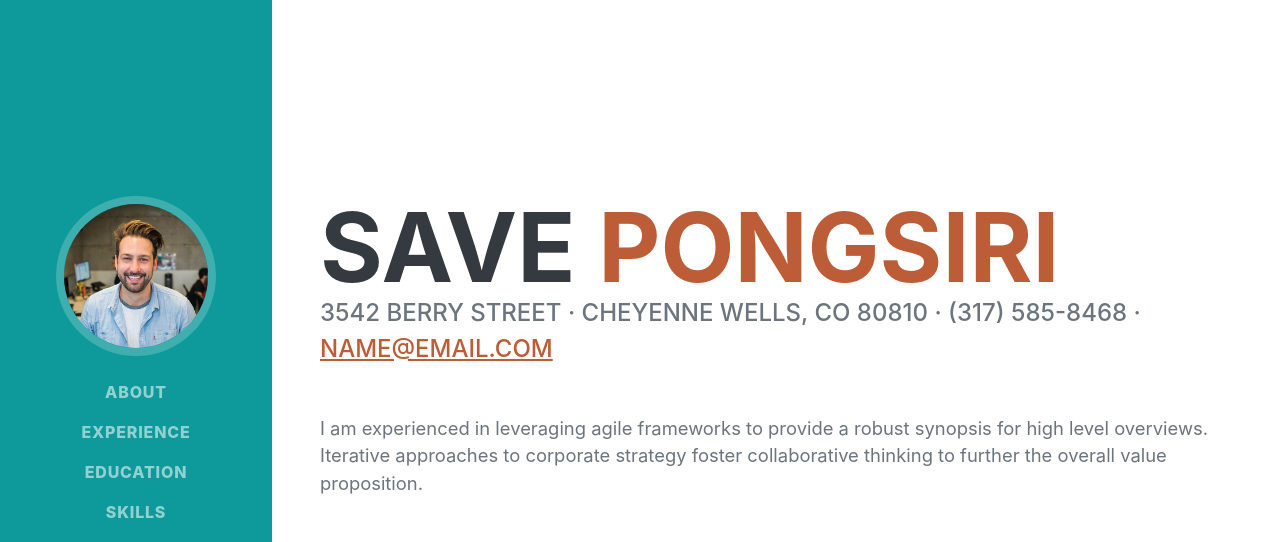
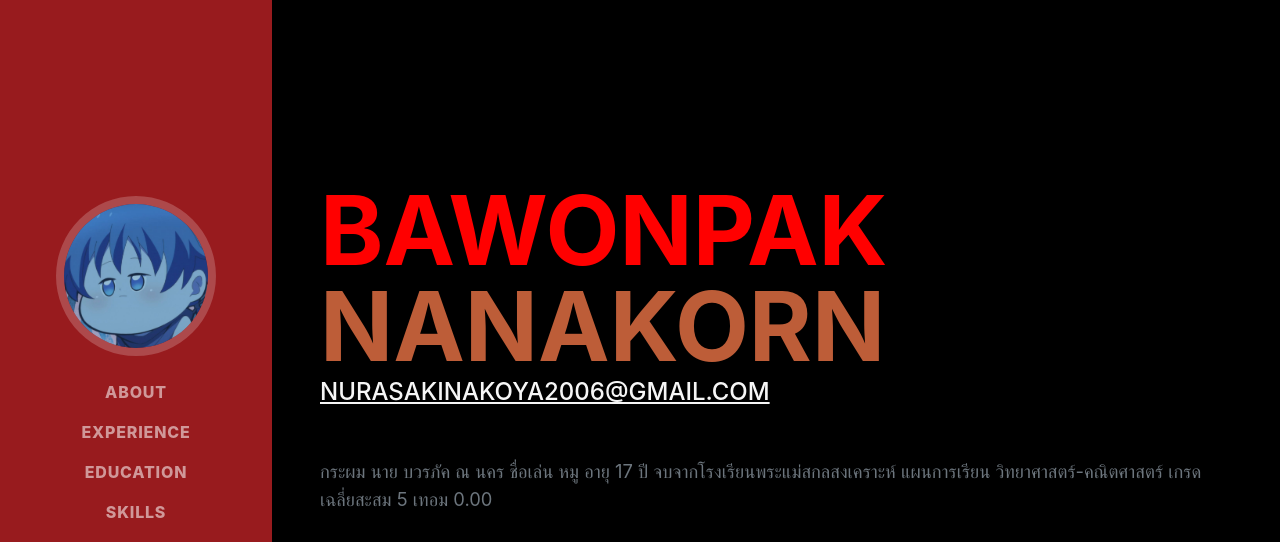
Before and after one commit to Xerrivia/Xerrivia, a plain HTML site: page index.html in a window 1280 px wide. Shown: the top 542 px of the page. Drawn offline with nearby package versions, Linux system fonts and the light colour scheme; a web font is replaced by a local one.

Commit message:
add pic color text port

```diff
--- a/index.html
+++ b/index.html
@@ -33,15 +33,15 @@
     <!-- Navigation-->
     <nav
       class="navbar navbar-expand-lg navbar-dark bg-primary fixed-top"
-      style="background-color: #0e9a9a !important;"
+      style="background-color: #981B1E !important;"
       id="sideNav"
     >
       <a class="navbar-brand js-scroll-trigger" href="#page-top">
-        <span class="d-block d-lg-none">Save Pongsiri</span>
+        <span class="d-block d-lg-none">Portfolio Bawonpak</span>
         <span class="d-none d-lg-block"
           ><img
             class="img-fluid img-profile rounded-circle mx-auto mb-2"
-            src="assets/img/profile.jpg"
+            src="assets/img/R.jpg"
             alt="..."
         /></span>
       </a>
@@ -91,18 +91,16 @@
       <section class="resume-section" id="about">
         <div class="resume-section-content">
           <h1 class="mb-0">
-            Save
-            <span class="text-primary">Pongsiri</span>
+            Bawonpak
+            <span class="text-primary">Nanakorn</span>
           </h1>
           <div class="subheading mb-5">
-            3542 Berry Street · Cheyenne Wells, CO 80810 · (317) 585-8468 ·
-            <a href="mailto:name@email.com">name@email.com</a>
+            <a href="@gmail.com">nurasakinakoya2006@gmail.com
+            </a>
           </div>
           <p class="lead mb-5">
-            I am experienced in leveraging agile frameworks to provide a robust
-            synopsis for high level overviews. Iterative approaches to corporate
-            strategy foster collaborative thinking to further the overall value
-            proposition.
+            กระผม นาย บวรภัค ณ นคร ชื่อเล่น หมู อายุ 17 ปี จบจากโรงเรียนพระแม่สกลสงเคราะห์ แผนการเรียน วิทยาศาสตร์-คณิตศาสตร์
+            เกรดเฉลี่ยสะสม 5 เทอม 0.00
           </p>
           <div class="social-icons">
             <a class="social-icon" href="#!"
```
Also changed, not shown: assets/img/R.jpg (added), assets/img/profile.jpg (deleted), css/styles.css.
